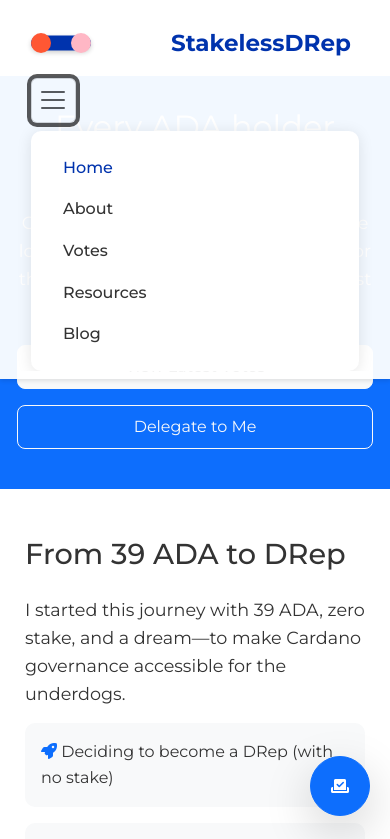
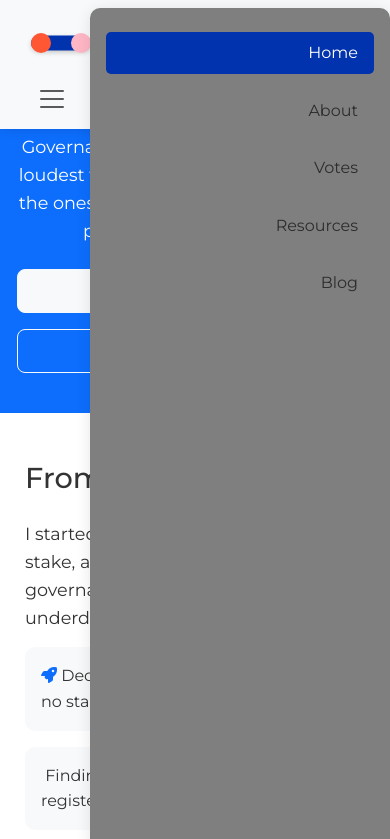
Before and after one commit to maureenblack/StakeLessDrep, a website: page index.html in a window 390 px wide. Both pictures are taken after a click on the button 53 px from the left and 100 px from the top of the page. Shown: the top 839 px of the page. Drawn offline with nearby package versions, Linux system fonts and the light colour scheme.

Commit message:
manifesto, about

```diff
--- a/src/assets/styles/main.css
+++ b/src/assets/styles/main.css
@@ -17,24 +17,123 @@
 
 /* Navigation */
 .navbar {
-    background-color: rgba(255, 255, 255, 0.95) !important;
-    box-shadow: 0 2px 4px rgba(0, 0, 0, 0.1);
+    padding: 1rem;
+    background: white;
 }
 
-.navbar-brand {
-    font-weight: 600;
-    color: var(--primary-color) !important;
+.navbar-toggler {
+    border: none;
+    padding: 0.5rem;
 }
 
-.nav-link {
-    font-weight: 500;
-    padding: 0.5rem 1rem !important;
-    transition: color 0.3s ease;
-    color: var(--dark-text) !important;
+.navbar-toggler:focus {
+    box-shadow: none;
+    outline: none;
 }
 
-.nav-link:hover, .nav-link.active {
-    color: var(--primary-color) !important;
+/* Mobile Navigation Improvements */
+@media (max-width: 768px) {
+    .navbar {
+        position: fixed;
+        top: 0;
+        left: 0;
+        right: 0;
+        z-index: 1030;
+        box-shadow: 0 2px 10px rgba(0, 0, 0, 0.1);
+    }
+
+    .navbar-collapse {
+        position: fixed;
+        top: 0;
+        right: 0;
+        width: 80%;
+        max-width: 300px;
+        height: 100vh;
+        background: white;
+        padding: 4rem 1rem 1rem 1rem;
+        border-radius: 10px 0 0 10px;
+        box-shadow: -2px 2px 10px rgba(0, 0, 0, 0.1);
+        transform: translateX(100%);
+        transition: transform 0.3s ease-in-out;
+        overflow-y: auto;
+        margin-top: 0;
+    }
+
+    .navbar-collapse.show {
+        transform: translateX(0);
+    }
+
+    .navbar-nav {
+        text-align: right;
+    }
+
+    .navbar-nav .nav-item {
+        margin: 0.5rem 0;
+    }
+
+    .navbar-nav .nav-link {
+        padding: 0.75rem 1.5rem;
+        border-radius: 5px;
+        transition: background-color 0.2s ease;
+    }
+
+    .navbar-nav .nav-link:hover {
+        background-color: #f8f9fa;
+    }
+
+    .navbar-nav .nav-link.active {
+        background-color: #0033AD;
+        color: white;
+    }
+
+    /* Add padding to main content to account for fixed navbar */
+    body {
+        padding-top: 0;
+    }
+
+    /* Ensure hero section starts after navbar */
+    .hero {
+        margin-top: 0;
+        padding-top: 5rem;
+    }
+
+    /* Adjust other sections */
+    section {
+        padding-top: 3rem;
+        padding-bottom: 3rem;
+    }
+
+    /* Make sure the mobile menu doesn't get cut off at the bottom */
+    .navbar-collapse {
+        max-height: 100vh;
+    }
+
+    /* Improve menu animation */
+    .navbar-collapse {
+        visibility: hidden;
+        transition: transform 0.3s ease-in-out, visibility 0.3s ease-in-out;
+    }
+
+    .navbar-collapse.show {
+        visibility: visible;
+    }
+
+    /* Add backdrop when menu is open */
+    .navbar-collapse.show::before {
+        content: '';
+        position: fixed;
+        top: 0;
+        left: 0;
+        right: 0;
+        bottom: 0;
+        background: rgba(0, 0, 0, 0.5);
+        z-index: -1;
+    }
+}
+
+/* Ensure content doesn't get hidden under fixed navbar */
+.section:first-of-type {
+    padding-top: calc(70px + 1rem);
 }
 
 /* Hero Section */
```
Also changed, not shown: about.html (+55 -76 lines).
